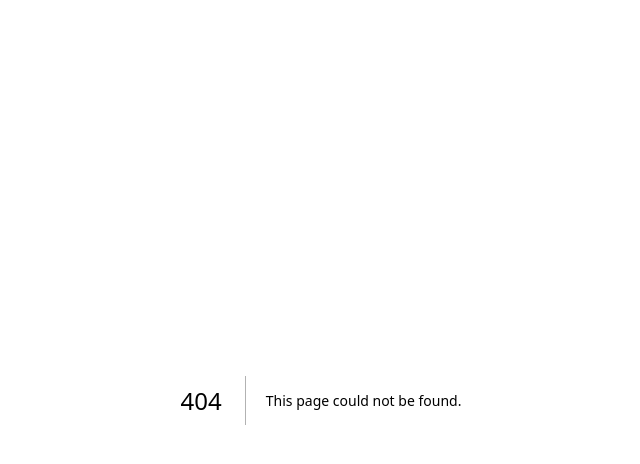
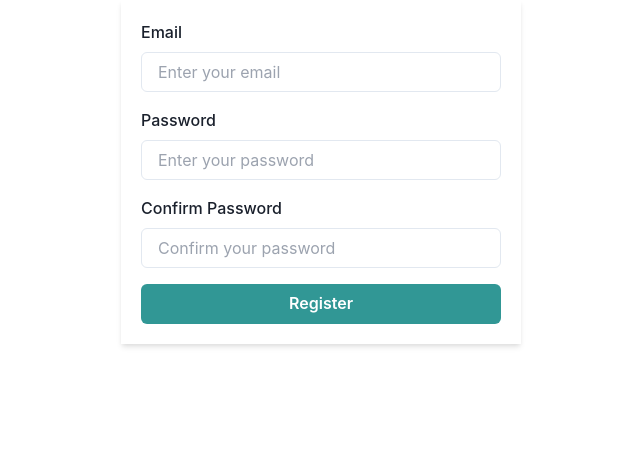
Before and after one commit to enesmalikdmn/job-finder, a Next.js app: page /register in a window 1280 px wide. Before the commit this address had no page. Shown: the top 464 px of the page, without its empty margins (319-959 px from the left). Built offline with nearby package versions, Linux system fonts and the light colour scheme.

Commit message:
feat: login and register forms added

```diff
--- a/app/job-listings/[id]/page.tsx
+++ /dev/null
@@ -1,14 +0,0 @@
-export const metadata = {
-    title: 'Job Detail',
-    description: 'Find your dream job!',
-}
-
-const JobDetail = () => {
-    return (
-      <div style={{ display: 'flex' }}>
-        Job detail
-      </div>
-    );
-  };
-
-  export default JobDetail;
--- /dev/null
+++ b/app/login/page.tsx
@@ -0,0 +1,71 @@
+'use client';
+
+import { useState } from 'react';
+import { Box, Button, FormControl, FormLabel, Input, VStack, Text } from '@chakra-ui/react';
+import { Formik, Field, Form, ErrorMessage } from 'formik';
+import { useRouter } from 'next/navigation';
+import { loginSchema } from './validation';
+
+const Login = () => {
+  const [errorMessage, setErrorMessage] = useState<string | null>(null);
+  const router = useRouter();
+
+  const handleSubmit = async (values: { email: string; password: string }) => {
+    try {
+    //   api call
+      router.push('/job-listings');
+    } catch (error) {
+      setErrorMessage('Invalid email or password');
+    }
+  };
+
+  return (
+    <Box width="400px" margin="auto" padding="20px" boxShadow="md">
+      <Formik
+        initialValues={{ email: '', password: '' }}
+        validationSchema={loginSchema}
+        onSubmit={handleSubmit}
+      >
+        <Form>
+          <VStack spacing={4} align="flex-start">
+            <FormControl>
+              <FormLabel htmlFor="email">Email</FormLabel>
+              <Field
+                name="email"
+                as={Input}
+                type="email"
+                id="email"
+                placeholder="Enter your email"
+              />
+              <ErrorMessage name="email" component="div" style={{ color: 'red' }} />
+            </FormControl>
+
+            <FormControl>
+              <FormLabel htmlFor="password">Password</FormLabel>
+              <Field
+                name="password"
+                as={Input}
+                type="password"
+                id="password"
+                placeholder="Enter your password"
+              />
+              <ErrorMessage name="password" component="div" style={{ color: 'red' }} />
+            </FormControl>
+
+            {errorMessage && (
+              <Text color="red" fontSize="sm">
+                {errorMessage}
+              </Text>
+            )}
+
+            <Button type="submit" colorScheme="teal" width="100%">
+              Login
+            </Button>
+          </VStack>
+        </Form>
+      </Formik>
+    </Box>
+  );
+};
+
+export default Login;
--- /dev/null
+++ b/app/login/validation.ts
@@ -0,0 +1,6 @@
+import * as Yup from 'yup';
+
+export const loginSchema = Yup.object().shape({
+    email: Yup.string().email('Invalid email').required('Email is required'),
+    password: Yup.string().required('Password is required'),
+});
--- /dev/null
+++ b/app/register/page.tsx
@@ -0,0 +1,84 @@
+'use client';
+
+import { useState } from 'react';
+import { Box, Button, FormControl, FormLabel, Input, VStack, Text } from '@chakra-ui/react';
+import { Formik, Field, Form, ErrorMessage } from 'formik';
+import { registerSchema } from './validation';
+import { useRouter } from 'next/navigation';
+
+
+const Register = () => {
+  const [errorMessage, setErrorMessage] = useState<string | null>(null);
+  const router = useRouter();
+
+  const handleSubmit = async (values: { email: string; password: string }) => {
+    try {
+    // api call
+      router.push('/login');
+    } catch (error) {
+      setErrorMessage('Registration failed');
+    }
+  };
+
+  return (
+    <Box width="400px" margin="auto" padding="20px" boxShadow="md">
+      <Formik
+        initialValues={{ email: '', password: '', confirmPassword: '' }}
+        validationSchema={registerSchema}
+        onSubmit={handleSubmit}
+      >
+        <Form>
+          <VStack spacing={4} align="flex-start">
+            <FormControl>
+              <FormLabel htmlFor="email">Email</FormLabel>
+              <Field
+                name="email"
+                as={Input}
+                type="email"
+                id="email"
+                placeholder="Enter your email"
+              />
+              <ErrorMessage name="email" component="div" style={{ color: 'red' }} />
+            </FormControl>
+
+            <FormControl>
+              <FormLabel htmlFor="password">Password</FormLabel>
+              <Field
+                name="password"
+                as={Input}
+                type="password"
+                id="password"
+                placeholder="Enter your password"
+              />
+              <ErrorMessage name="password" component="div" style={{ color: 'red' }} />
+            </FormControl>
+
+            <FormControl>
+              <FormLabel htmlFor="confirmPassword">Confirm Password</FormLabel>
+              <Field
+                name="confirmPassword"
+                as={Input}
+                type="password"
+                id="confirmPassword"
+                placeholder="Confirm your password"
+              />
+              <ErrorMessage name="confirmPassword" component="div" style={{ color: 'red' }} />
+            </FormControl>
+
+            {errorMessage && (
+              <Text color="red" fontSize="sm">
+                {errorMessage}
+              </Text>
+            )}
+
+            <Button type="submit" colorScheme="teal" width="100%">
+              Register
+            </Button>
+          </VStack>
+        </Form>
+      </Formik>
+    </Box>
+  );
+};
+
+export default Register;
--- /dev/null
+++ b/app/register/validation.ts
@@ -0,0 +1,9 @@
+import * as Yup from 'yup';
+
+export const registerSchema = Yup.object().shape({
+    email: Yup.string().email('Invalid email').required('Email is required'),
+    password: Yup.string().required('Password is required'),
+    confirmPassword: Yup.string()
+      .oneOf([Yup.ref('password'), null], 'Passwords must match')
+      .required('Confirm password is required'),
+  });
```
